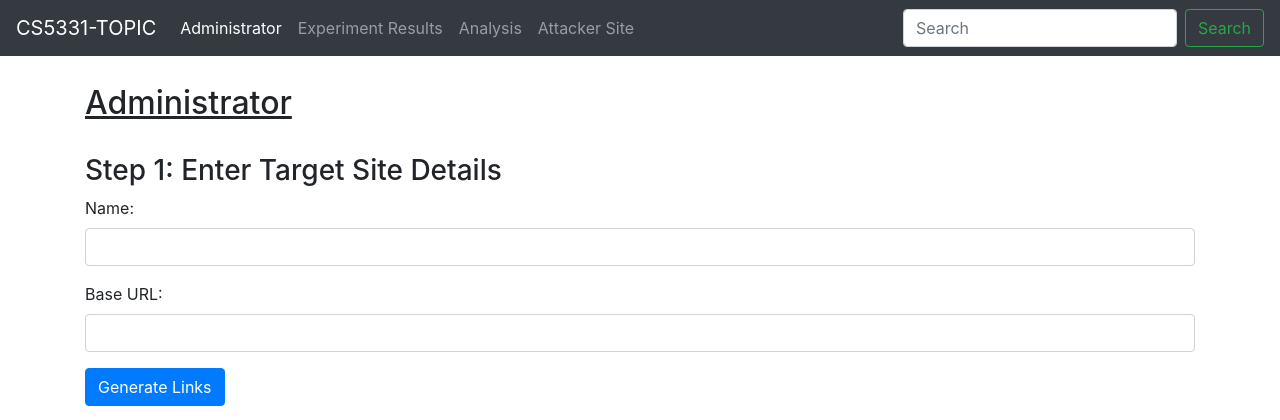
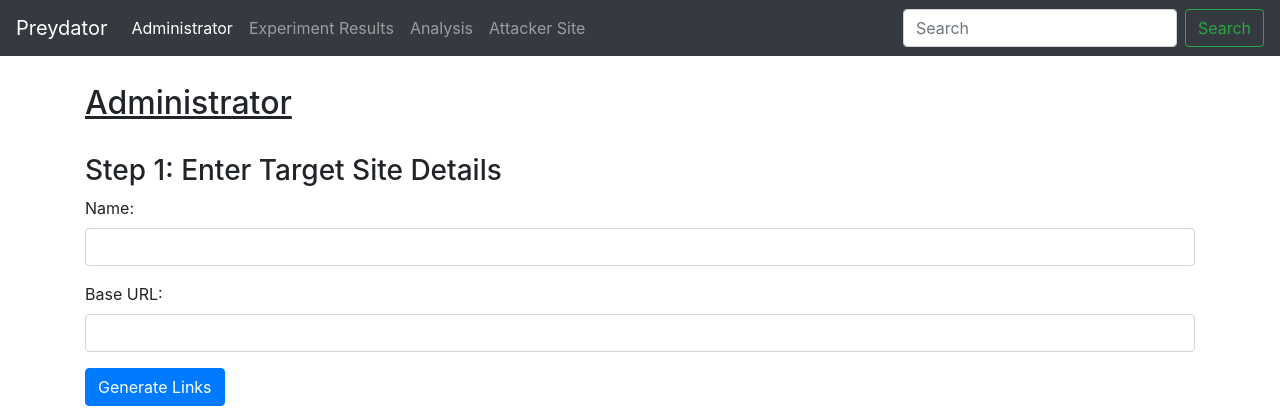
Before and after one commit to cambioforma/CS5331-Cross-Site-Timing-Attacks, a Flask app: template server/app/templates/admin.html in a window 1280 px wide. Shown: the top 420 px of the page. Run offline with Flask 2, Linux system fonts and the light colour scheme; the template is opened without the code that fills it: most values are stand-ins (such as "Sample title", 1, 10 or a date in 2020); some libraries are stand-ins or nearby versions.

Commit message:
Add name: Preydator

```diff
--- a/server/app/templates/base.html
+++ b/server/app/templates/base.html
@@ -16,7 +16,7 @@
 ] -%}
 {% set active_page = active_page|default('index') -%}
 <nav class="navbar navbar-expand-md navbar-dark fixed-top bg-dark">
-<a class="navbar-brand" href="/admin">CS5331-TOPIC</a>
+<a class="navbar-brand" href="/admin">Preydator</a>
 <button class="navbar-toggler" type="button" data-toggle="collapse" data-target="#navbarCollapse" aria-controls="navbarCollapse" aria-expanded="false" aria-label="Toggle navigation">
 	<span class="navbar-toggler-icon"></span>
 </button>
```
